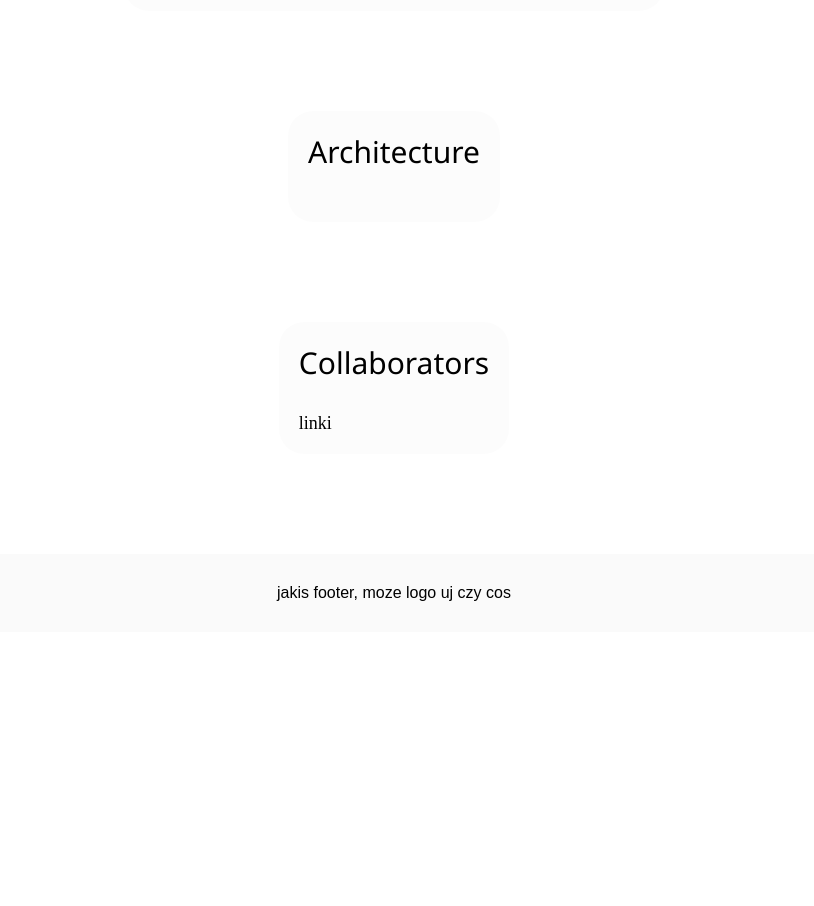
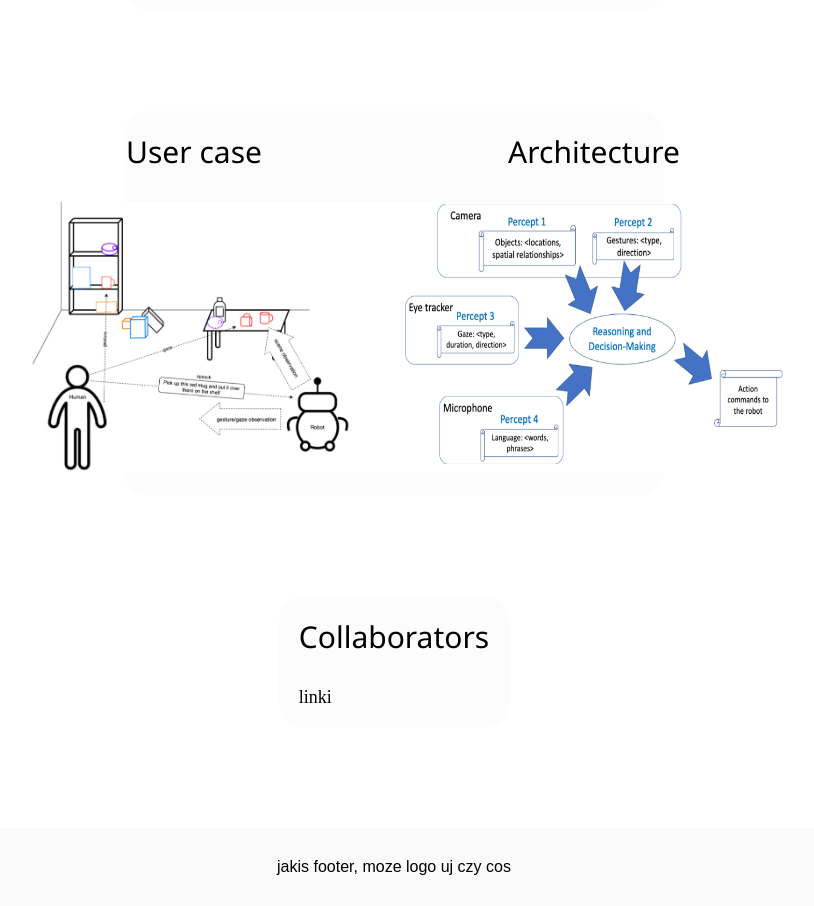
Before and after one commit to kmazrolina/iChores_Webpage, a React (Create React App) app in the folder web_app/: page / in a window 1280 px wide. Shown: the part 760-1666 px from the top of the page, without its empty margins (246-1060 px from the left). Before the commit the page ends 1392 px from the top, so only its background shows below. Built offline with nearby package versions, Linux system fonts and the light colour scheme.

Commit message:
przygotowanie do merga

```diff
--- a/web_app/src/App.js
+++ b/web_app/src/App.js
@@ -10,6 +10,10 @@ import {delay, motion} from  "framer-motion";
 import {useRef} from "react";
 
 
+import img1 from './ichores1.png'
+import img2 from './ichores2.png'
+
+//flex-direction: row-reverse;
 
 
 function App() {
@@ -35,7 +39,7 @@ function App() {
 	"https://media.geeksforgeeks.org/wp-content/cdn-uploads/20210420155809/gfg-new-logo.png" />
 						</div>
 						<li onClick={() => scrollToSection(about)}>About</li>
-						<li onClick={() => scrollToSection(architecture)}> Architecture </li>
+						<li onClick={() => scrollToSection(architecture)}> Architecture and User Case</li>
 						<li onClick={() => scrollToSection(collaborators)}> Collaborators </li>
 					</ul>
 
@@ -69,9 +73,34 @@ function App() {
 				<section ref = {architecture}  class="section">
 					<div class="box-main">
 						<div class="secondHalf">
-							<h1 class="text-big" id="program">
-								Architecture
-							</h1>
+							<h1 class="text_center"  id="program">
+							User case
+						</h1>
+
+
+
+						<img  src = {img1} alt="User case" height = "270" width = "400" id="image">
+
+						</img>
+
+
+
+					</div>
+
+					<span></span>
+
+					<div class="secondHalf" id="architecture">
+
+
+						<h1 class="text_center"  id="program">
+							Architecture
+						</h1>
+
+
+
+						<img src = {img2} alt="Architecture" height = "270" width = "400" id="image">
+
+						</img>
 
 						</div>
 					</div>
--- a/web_app/src/index.css
+++ b/web_app/src/index.css
@@ -89,6 +89,7 @@
 	padding: 20px;
 }
 
+
 .firsthalf {
 	width: 100%;
 	display: flex;
@@ -98,6 +99,10 @@
 
 .secondhalf {
 	width: 30%;
+	display: inline-block;
+	padding-left: 3cm;
+	padding-right: 3cm;
+
 }
 
 .secondhalf img {
@@ -114,6 +119,14 @@
 	font-family: 'Segoe UI', Tahoma, Geneva, Verdana, sans-serif;
 	font-size: 30px;
 	padding-bottom: 30px;
+}
+
+.text_center{
+	font-weight: 500;
+	font-family: 'Segoe UI', Tahoma, Geneva, Verdana, sans-serif;
+	font-size: 30px;
+	padding-bottom: 30px;
+	text-align: center;
 }
 
 .text-small {
@@ -170,7 +183,9 @@ background-color: #000;
 
 
 .section-Left {
-	flex-direction: row-reverse;
+	white-space: nowrap;
+	overflow-x: auto;
+	max-width: 500px;
 }
 
 .center {
```
Also changed, not shown: web_app/src/ichores1.png (renamed from web_app/src/Pictures/iChores_1.png), web_app/src/ichores2.png (renamed from web_app/src/Pictures/iChores_2.png).
